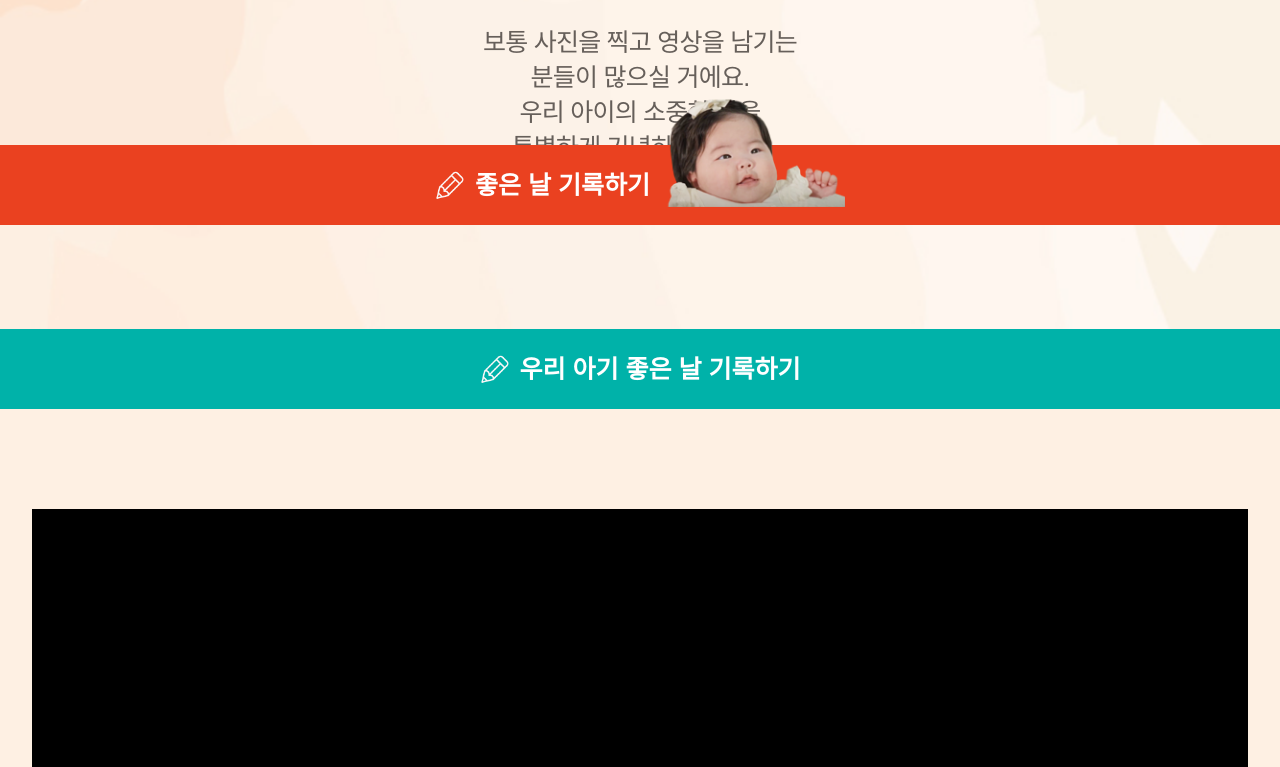
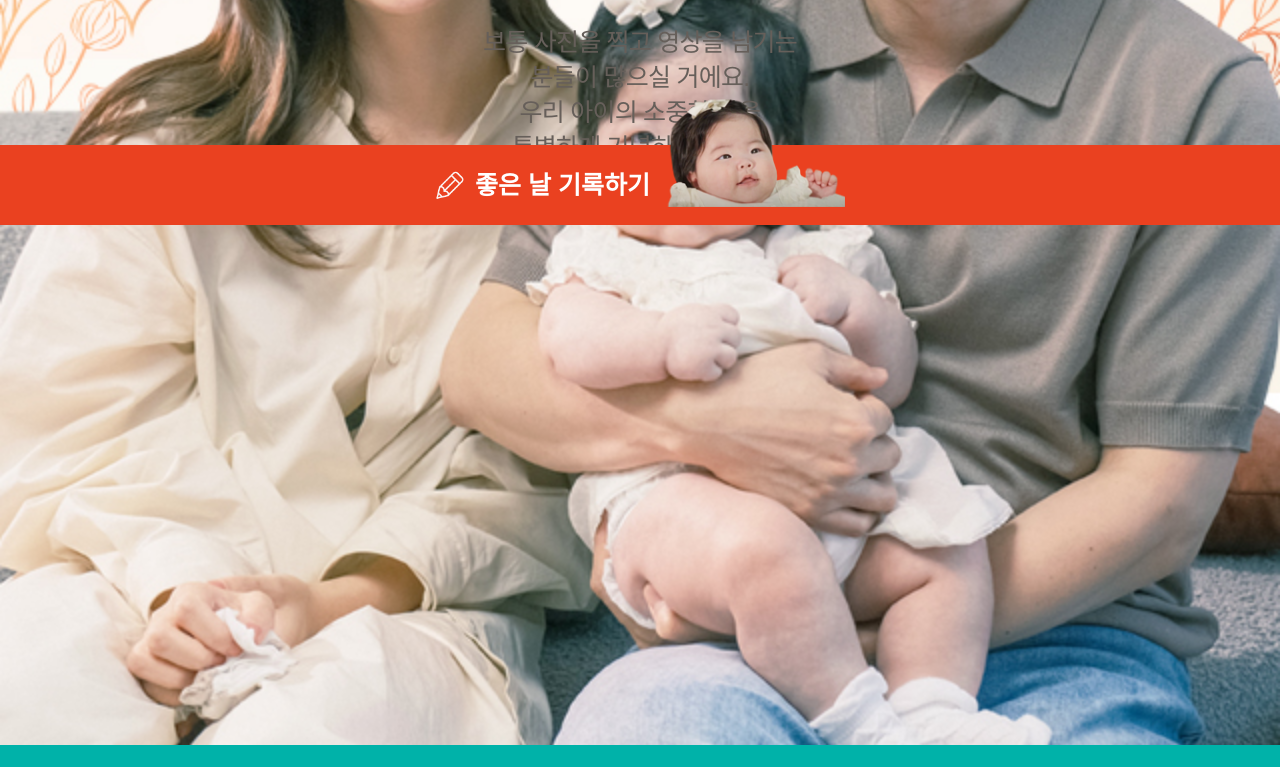
Before and after one commit to dlgywls1130/saveTheChildren_2024, a plain HTML site: page index.html in a window 1280 px wide. Shown: the part 575-1342 px from the top of the page. Drawn offline with nearby package versions, Linux system fonts and the light colour scheme; a web font is replaced by a local one.

Commit message:
images 배경 수정

```diff
--- a/css/common.scss
+++ b/css/common.scss
@@ -423,12 +423,12 @@ html,body{
 
 
 .main_container {
-    background: url('../images/main_bg.jpg') no-repeat;
+    background: url(../images/main_bg.jpg) no-repeat;
     width: 100%;
     position: relative;
-    background-position: top center;
-    height: 123vh;
-    background-size: cover;
+    background-position: bottom center;
+    height: 1400px;
+    background-size: 100%;
     overflow-x: hidden;
     .container {
         display: flex;
```
Also changed, not shown: css/common.css, 1 other file.
